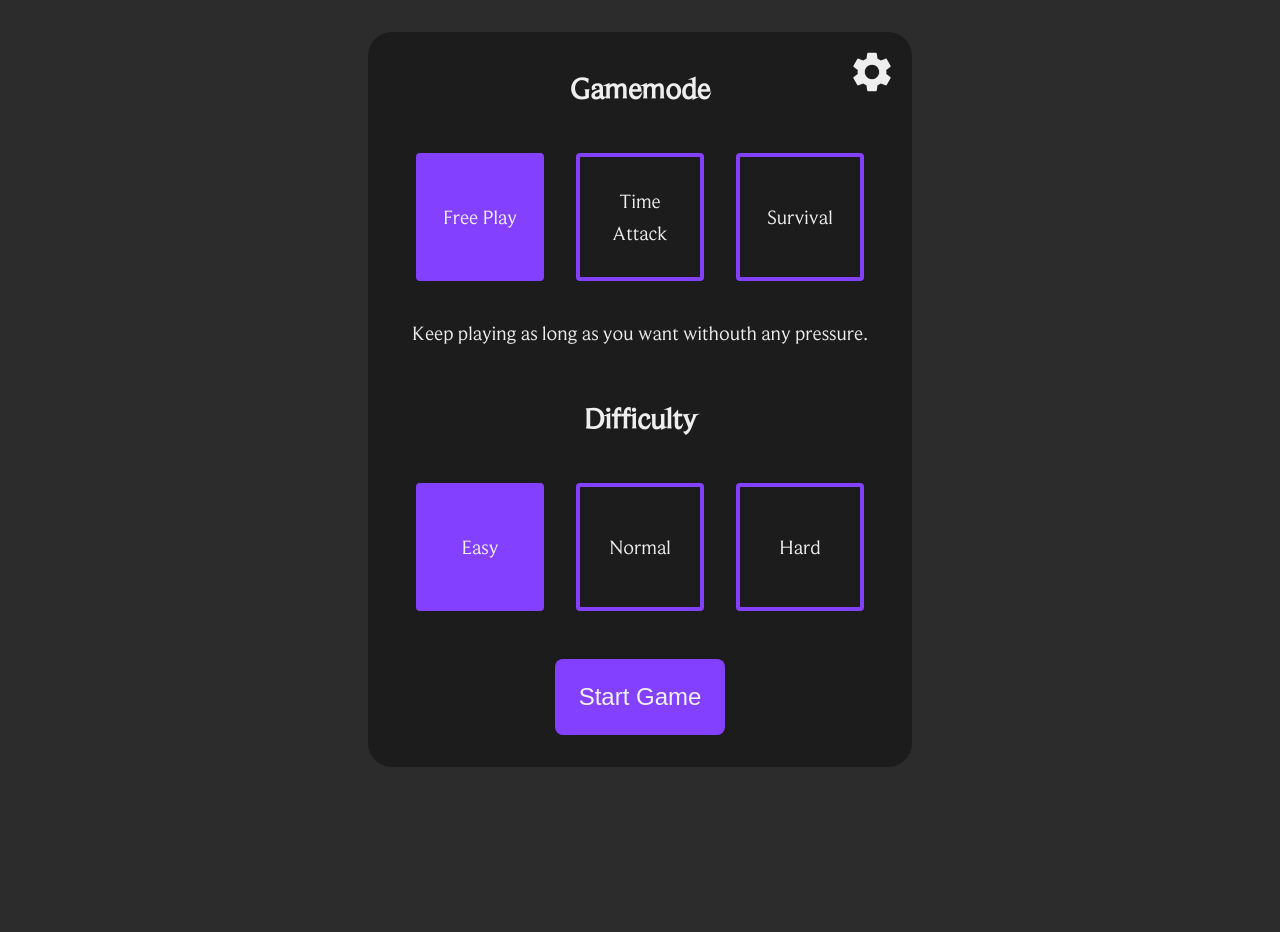
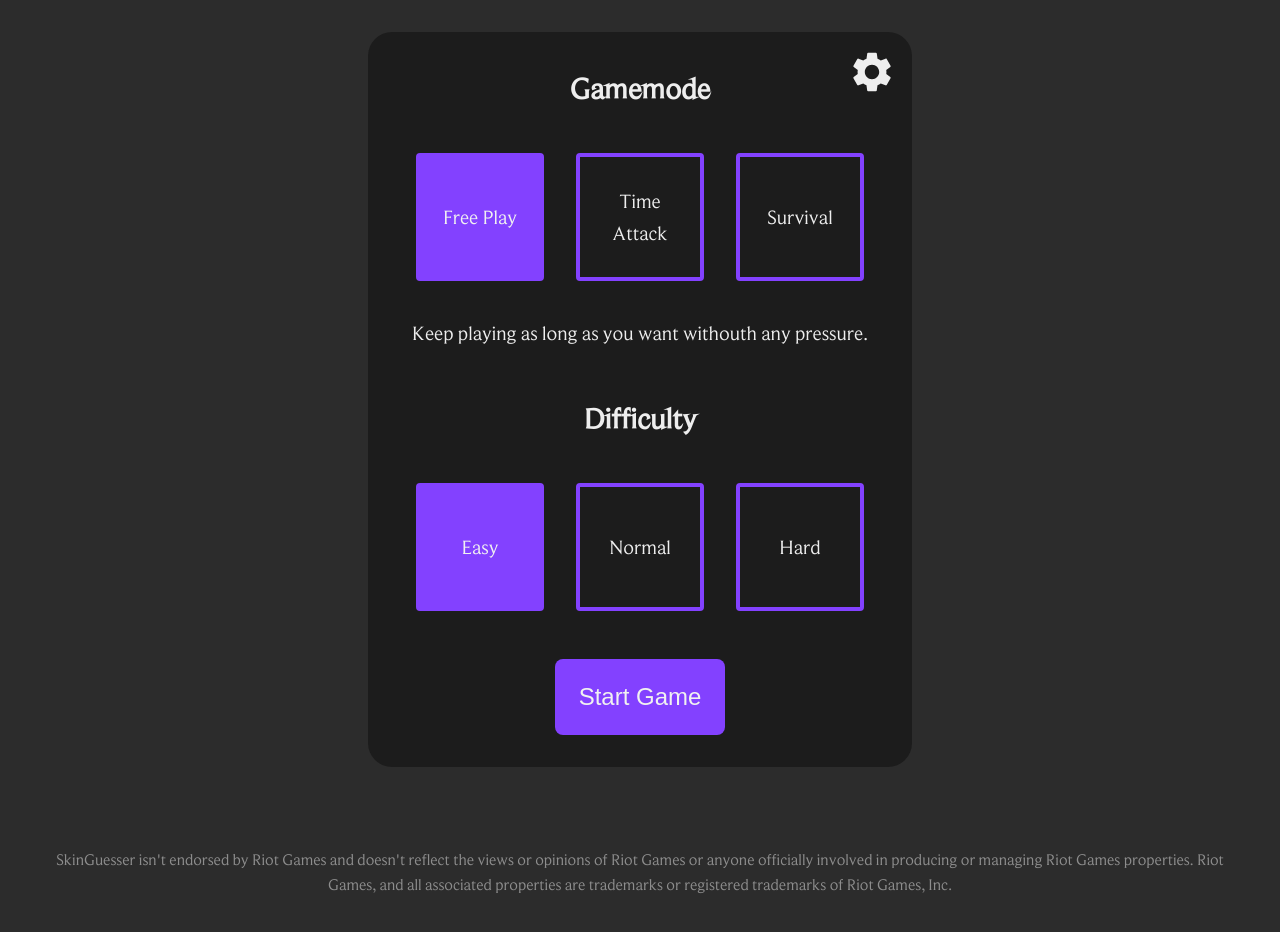
Before and after one commit to ToxicJojo/skin-guesser, a Vue app: page / in a window 1280 px wide. Shown: the top 932 px of the page. Before the commit the page ends 800 px from the top, so only its background shows below. Built offline with nearby package versions, Linux system fonts and the light colour scheme.

Commit message:
Added footer with required legal notice

```diff
--- a/src/App.vue
+++ b/src/App.vue
@@ -2,16 +2,19 @@
   .app
     Settings(@close='closeSettings' v-if='isShowSettings')
     GameContainer(@settings='isShowSettings = true')
+    Footer
 </template>
 
 <script>
 import Settings from '@/components/layout/Settings.vue'
+import Footer from '@/components/layout/Footer.vue'
 import GameContainer from '@/views/GameContainer.vue'
 
 export default {
   name: 'App',
   components: {
     Settings,
+    Footer,
     GameContainer,
   },
   data () {
@@ -62,4 +65,10 @@ body {
   background-color: var(--color-background);
 }
 
+.app {
+  @include flex-col;
+  justify-content: space-between;
+  min-height: 100vh;
+}
+
 </style>
--- /dev/null
+++ b/src/components/layout/Footer.vue
@@ -0,0 +1,21 @@
+<template lang="pug">
+  footer
+    p SkinGuesser isn't endorsed by Riot Games and doesn't reflect the views or opinions of Riot Games or anyone officially involved in producing or managing Riot Games properties. Riot Games, and all associated properties are trademarks or registered trademarks of Riot Games, Inc.
+</template>
+
+<script>
+export default {
+  name: 'Footer',
+}
+</script>
+
+<style lang="scss" scoped>
+
+footer {
+  margin: 32px;
+  font-size: 16px;
+  opacity: .5;
+  text-align: center;
+}
+
+</style>
--- a/src/views/SkinGuesserGame.vue
+++ b/src/views/SkinGuesserGame.vue
@@ -7,7 +7,7 @@
       ChampionSelect(v-model='selectedChampion' ref='championSelect')
       SkinSelect(v-model='selectedSkin' :champion='selectedChampion')
       button.button(@click='checkGuess' :disabled='currentPhase !== "guessing"') Guess
-    button(@click='isShowDebug = !isShowDebug') Toggle debug mode
+    //button(@click='isShowDebug = !isShowDebug') Toggle debug mode
     DebugTools(v-if='isShowDebug' @randomizeClipping='randomizeClipping' @revealSkin='revealSkin' @showNextSkin='showNextSkin' :currentChampion='currentChampion' :currentSkin='currentSkin' :clipData='clipData' @changeChampion='currentChampion = $event' @changeSkin='currentSkin = $event')
 </template>
 
```
